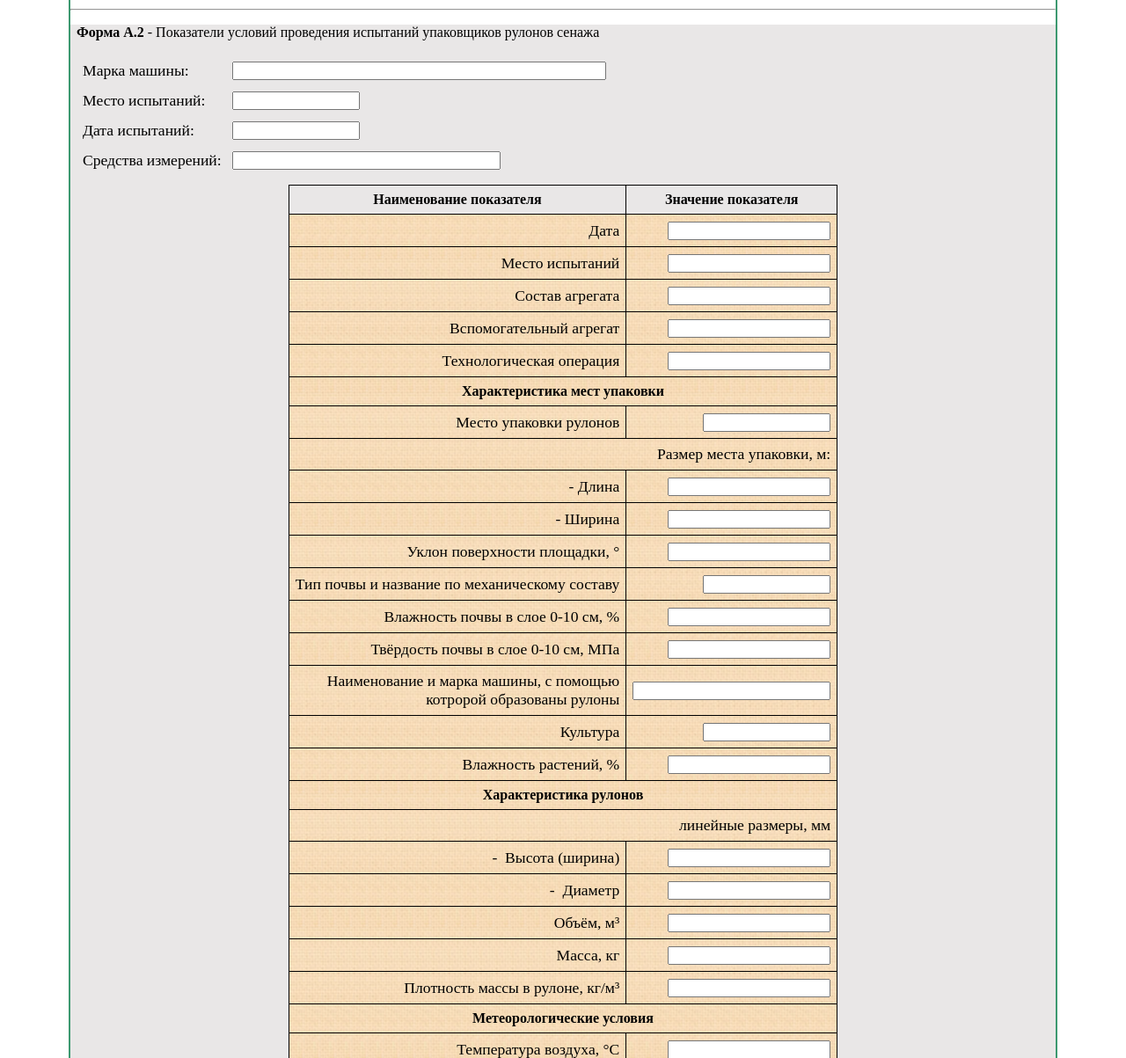
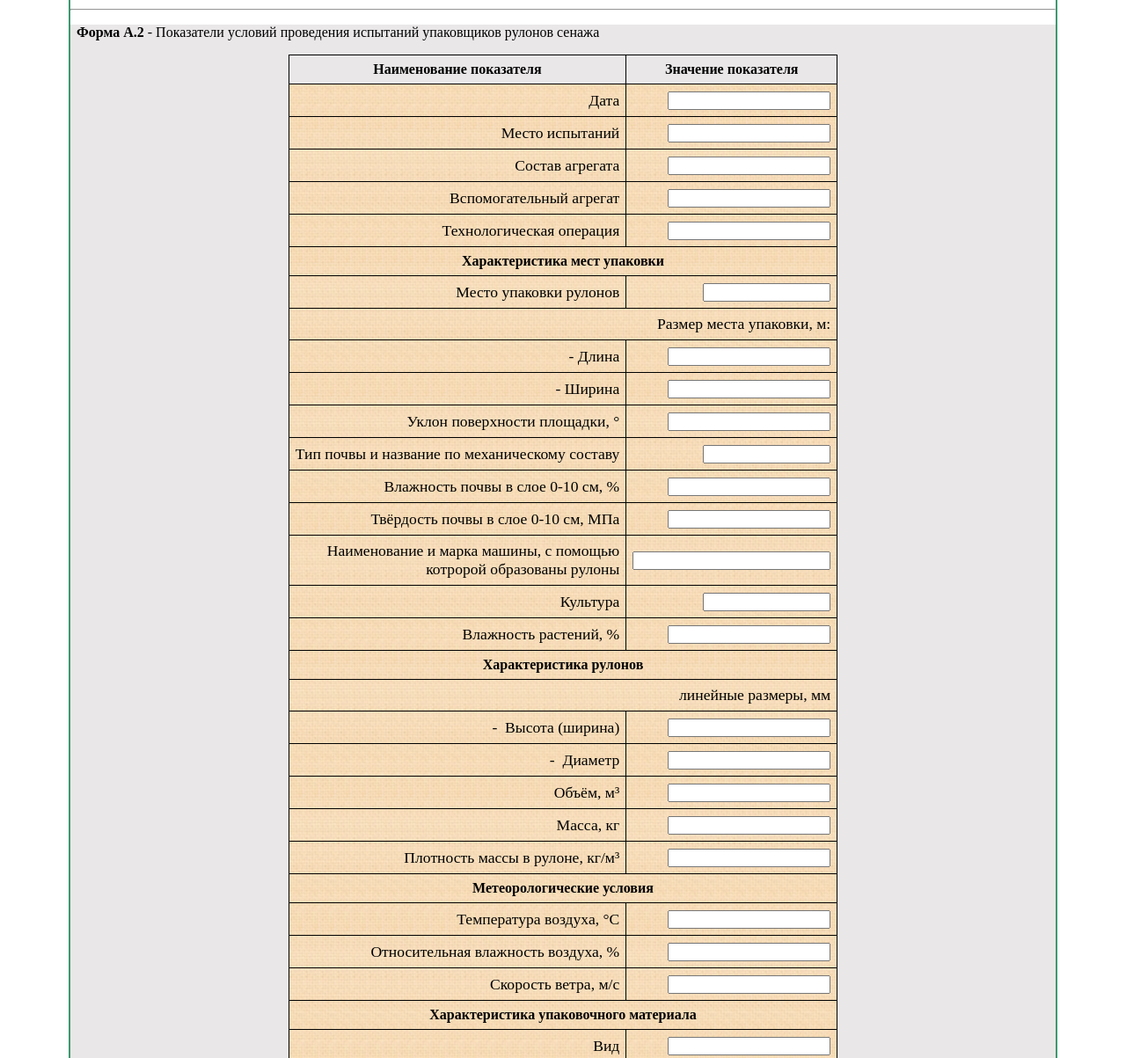
Before and after one commit to Viktor-fine/tema, a Django app: page /vedomosti/a2/ in a window 1280 px wide. Shown: the part 201-1404 px from the top of the page at 88% size. Run offline with Django 4.2, Linux system fonts and the light colour scheme.

Commit message:
отредактирована форма а.2

```diff
--- a/vedomosti/templates/form_a_b/a2.html
+++ b/vedomosti/templates/form_a_b/a2.html
@@ -4,26 +4,7 @@
 
 {% block title_form %}<p><b>Форма А.2</b> - Показатели условий проведения испытаний упаковщиков рулонов сенажа</p>{% endblock  %}
 
-{% block tabl_header %}
-<table class="tabl_1">
-    <tr>
-        <td><label for="marka" class="mod_traktor">Марка машины:</label></td>
-        <td><input type="text" id="marka" class="i_1" name="marka" size="50"></td>
-    </tr>
-    <tr>
-        <td><label for="mesto" class="mod_traktor">Место испытаний:</label></td>
-        <td><input type="text" id="mesto" class="i_2" name="mesto" size="15"></td>
-    </tr>
-    <tr>
-        <td><label for="data" class="mod_traktor">Дата испытаний:</label></td>
-        <td><input type="text" id="data" class="i_3" name="data" size="15"></td>
-    </tr>
-    <tr>
-        <td><label for="izmereniya" class="mod_traktor">Средства измерений:</label></td>
-        <td><input type="text" id="izmereniya" class="i_4" name="izmereniya" size="35"></td>
-    </tr>
-</table>
-{% endblock %}
+
 
 {% block tabl %}
     <table class="tabl_a2">
```
